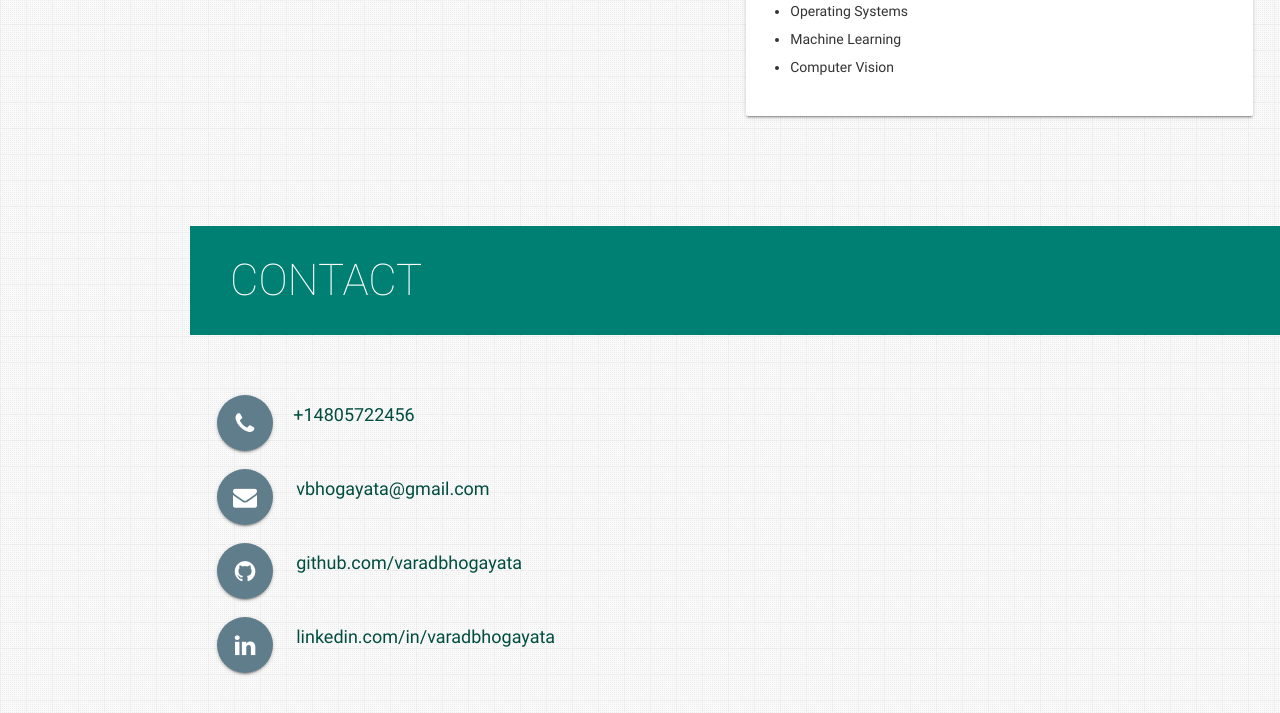
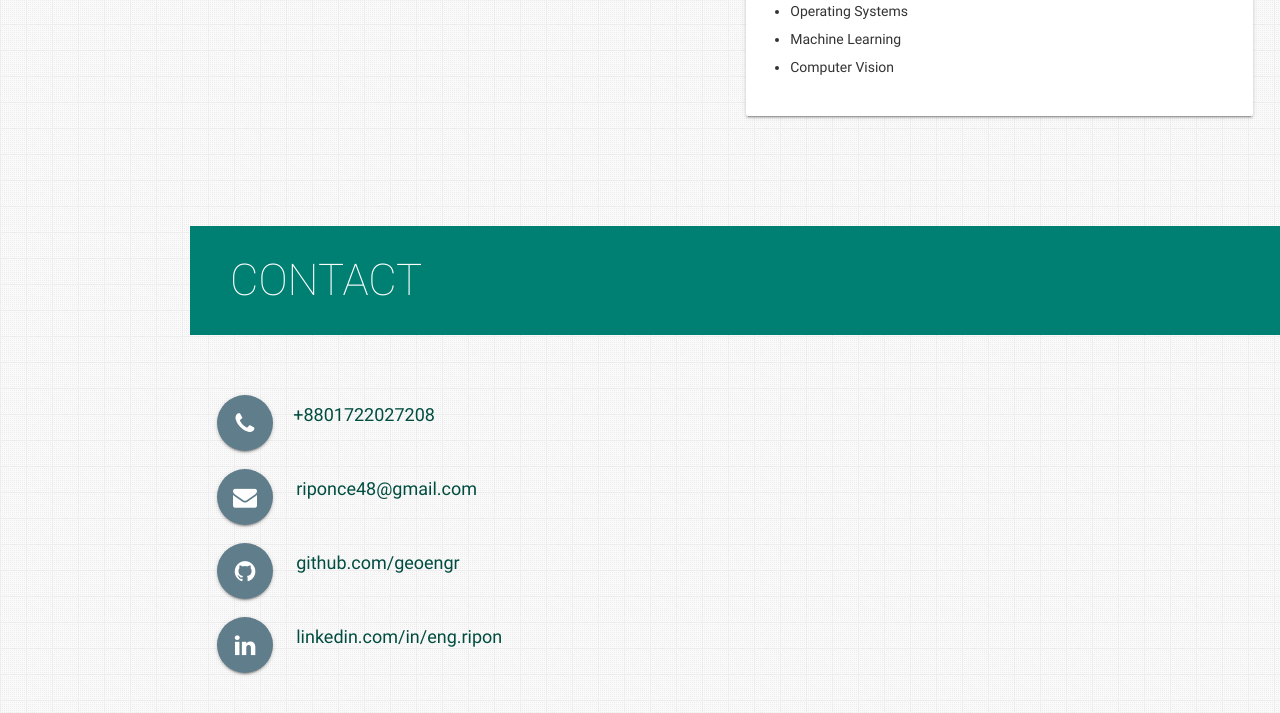
Before and after one commit to geoengr/geoengr.github.io, a plain HTML site: page index.html in a window 1280 px wide. Shown: the part 7360-8073 px from the top of the page. Drawn offline with nearby package versions, Linux system fonts and the light colour scheme.

Commit message:
Update index.html

```diff
--- a/index.html
+++ b/index.html
@@ -990,27 +990,27 @@ of each drug container to estimate the degradation of the drug.
         <p>
           <a aria-label="Call Varad" data-position="top" data-tooltip="Call Varad"
             class="btn-floating btn-large waves-effect waves-light blue-grey tooltipped"><i class="fa fa-phone"></i><a
-              aria-label="Call Varad">+14805722456</a></a>
+              aria-label="Call Varad">+8801722027208</a></a>
         </p>
         <p>
           <a aria-label="Email Varad" href="mailto:vbhogayata@gmail.com" target="_blank" data-position="top"
             data-tooltip="Email Varad" class="btn-floating btn-large waves-effect waves-light blue-grey tooltipped"><i
-              class="fa fa-envelope"></i><a aria-label="Email Varad" href="mailto:vbhogayata@gmail.com"
-              class="hoverline">vbhogayata@gmail.com</a></a>
+              class="fa fa-envelope"></i><a aria-label="Email Varad" href="mailto:riponce48@gmail.com"
+              class="hoverline">riponce48@gmail.com</a></a>
         </p>
         <p>
-          <a aria-label="View Varad on GitHub" href="http://github.com/varadbhogayata" target="_blank"
-            data-position="top" data-tooltip="View Varad on GitHub"
+          <a aria-label="View Varad on GitHub" href="http://github.com/geoengr" target="_blank"
+            data-position="top" data-tooltip="View Ripon on GitHub"
             class="btn-floating btn-large waves-effect waves-light blue-grey tooltipped"><i class="fa fa-github"></i><a
-              aria-label="Varad on Github" href="http://github.com/varadbhogayata" class="hoverline"
-              target="_blank">github.com/varadbhogayata</a></a>
+              aria-label="Ripon on Github" href="http://github.com/geoengr" class="hoverline"
+              target="_blank">github.com/geoengr</a></a>
         </p>
         <p>
-          <a aria-label="View Varad on LinkedIn" href="http://linkedin.com/in/varadbhogayata" target="_blank"
-            data-position="top" data-tooltip="View Varad on LinkedIn"
+          <a aria-label="View Varad on LinkedIn" href="http://linkedin.com/in/eng.ripon" target="_blank"
+            data-position="top" data-tooltip="View Ripon on LinkedIn"
             class="btn-floating btn-large waves-effect waves-light blue-grey tooltipped"><i
-              class="fa fa-linkedin"></i><a aria-label="Varad on LinkedIn" href="http://linkedin.com/in/varadbhogayata"
-              class="hoverline" target="_blank">linkedin.com/in/varadbhogayata</a></a>
+              class="fa fa-linkedin"></i><a aria-label="Varad on LinkedIn" href="http://linkedin.com/in/eng.ripon"
+              class="hoverline" target="_blank">linkedin.com/in/eng.ripon</a></a>
         </p>
       </div>
     </section>
```
